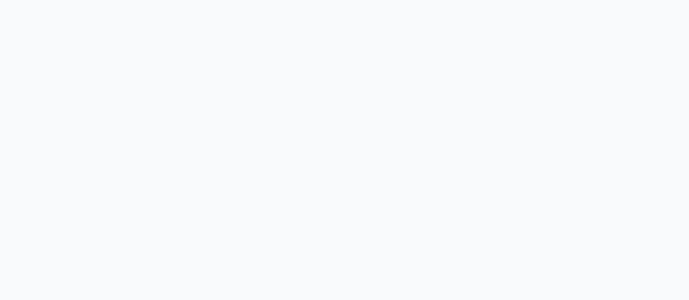
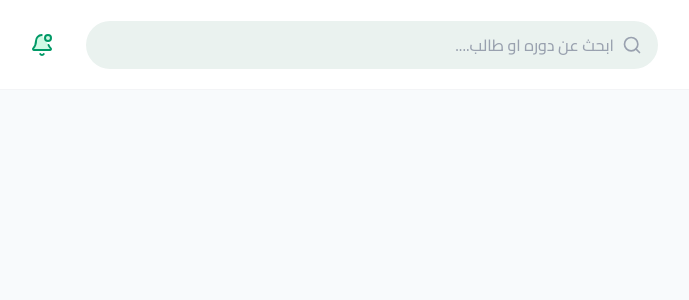
Before and after one commit to hossammohammed98/LearnHub, a Next.js app in the folder client/: page / in a window 1280 px wide. Before the commit this address had no page. Shown: the top 300 px of the page, without its empty margins (216-905 px from the left). Built offline with nearby package versions, Linux system fonts and the light colour scheme.

Commit message:
stetup the navbar of the student and the teacher

```diff
--- a/client/package.json
+++ b/client/package.json
@@ -11,6 +11,7 @@
   "dependencies": {
     "@hookform/resolvers": "^5.4.0",
     "axios": "^1.18.0",
+    "lucide-react": "^1.21.0",
     "next": "16.2.9",
     "react": "19.2.4",
     "react-dom": "19.2.4",
--- a/client/src/app/globals.css
+++ b/client/src/app/globals.css
@@ -9,7 +9,7 @@
   --color-surface-bg: #f8fafc;       /* Soft site background (Ghost White) */
 
   /* 3. Border Radius */
-  --radius-lg: 12px;                /* Cards and input fields */
+  --radius-lg: 30px;                /* Cards and input fields */
   --radius-md: 8px;                 /* Buttons */
 
   /* 4. Shadows (Level 1 & Level 2) */
--- a/client/src/app/page.tsx
+++ b/client/src/app/page.tsx
@@ -1,6 +1,14 @@
+import Navbar from "@/components/common/Navbar";
+import StudentNavBar from "@/features/student/components/StudentNavBar";
+import TeacherNavBar from "@/features/teacher/TeacherNavBar";
 import { redirect } from "next/navigation";
 
 export default function HomePage() {
   // تحويل المستخدم مباشرة إلى صفحة تسجيل الدخول
-  redirect("/login");
+  // redirect("/login");
+  return(
+    // <StudentNavBar></StudentNavBar>
+    <TeacherNavBar></TeacherNavBar>
+  )
+
 }
--- /dev/null
+++ b/client/src/components/common/Navbar.tsx
@@ -0,0 +1,45 @@
+'use client';
+
+import React from 'react';
+
+interface NavBarProps {
+  leftActions?: React.ReactNode;
+  centerContent?: React.ReactNode;
+  rightActions?: React.ReactNode;
+  logoText?: string;
+}
+
+function Navbar({ leftActions, centerContent, rightActions, logoText = 'تعلّم' }: NavBarProps) {
+  return (
+    // Base layout wrapper setup
+    <div className="w-full h-[90px] bg-white border-b border-gray-100 px-6 z-50 relative">
+
+      <div className="flex flex-row justify-between items-center h-full max-w-7xl mx-auto">
+
+        <div className="flex flex-row items-center gap-12 flex-1">
+          <div className="flex items-center">
+            <h2 className="font-bold text-2xl text-gray-900 tracking-tight">{logoText}</h2>
+          </div>
+
+
+          <nav className="hidden md:flex flex-row items-center gap-8 justify-start">
+            {rightActions}
+          </nav>
+        </div>
+
+        <div className="flex-1 max-w-md lg:max-w-xl mx-6 flex justify-center">
+          <div className="w-full">
+            {centerContent}
+          </div>
+        </div>
+
+        <div className="flex flex-row items-center gap-4 justify-end">
+          {leftActions}
+        </div>
+
+      </div>
+    </div>
+  );
+}
+
+export default Navbar;
--- /dev/null
+++ b/client/src/components/ui/NotificationBell.tsx
@@ -0,0 +1,31 @@
+'use client'
+import {BellDot} from 'lucide-react'
+import { useState } from 'react'
+function NotificationBell() {
+    const [isOpen,setIsOpen]=useState(false);
+    return (
+        <div className="relative flex items-center justify-center">
+            <button
+                className="p-2 rounded-xl hover:bg-gray-50 transition-colors focus:outline-none"
+                onClick={() => setIsOpen(!isOpen)}
+            >
+                <BellDot className="w-6 h-6 text-emerald-600 fill-emerald-100" />
+            </button>
+
+            {isOpen && (
+                <div className="absolute top-14 left-0 w-72 bg-white rounded-xl shadow-xl border border-gray-100 py-2 animate-in fade-in slide-in-from-top-3 duration-200">
+                    <div className="px-4 py-2 border-b border-gray-50 text-right">
+                        <span className="font-bold text-sm text-gray-700">الإشعارات</span>
+                    </div>
+
+                    <div className="w-full px-4 py-3 bg-amber-50/50 hover:bg-gray-50 transition-colors text-right cursor-pointer flex flex-col gap-1">
+                        <h2 className="text-sm font-semibold text-gray-800">لقد تخطيت المرحلة الأولى 🎉</h2>
+                        <span className="text-xs text-gray-400">منذ دقيقة واحدة</span>
+                    </div>
+                </div>
+            )}
+        </div>
+    )
+}
+
+export default NotificationBell
--- /dev/null
+++ b/client/src/components/ui/SearchBar.tsx
@@ -0,0 +1,21 @@
+import {Search} from 'lucide-react'
+interface SearchBarProps{
+    placeholder:string
+}
+function SearchBar({placeholder}:SearchBarProps) {
+    return (
+        <div className="relative w-full max-w-md sm:max-w-xl">
+            <input
+                type="text"
+                className="w-full rounded-lg p-3 pr-11 bg-[#eaf2ef] outline-none text-right font-medium placeholder-gray-400 focus:ring-2 focus:ring-emerald-500/20 transition-all"
+                placeholder={placeholder}
+            />
+
+            <div className="absolute inset-y-0 right-0 flex items-center pr-4 pointer-events-none">
+                <Search className="w-5 h-5 text-gray-400" />
+            </div>
+        </div>
+    )
+}
+
+export default SearchBar
--- /dev/null
+++ b/client/src/features/student/components/StudentNavBar.tsx
@@ -0,0 +1,22 @@
+import Navbar from '@/components/common/Navbar';
+import NotificationBell from '@/components/ui/NotificationBell';
+import SearchBar from '@/components/ui/SearchBar';
+import StudentNavLinks from './StudentNavLinks';
+
+function StudentNavBar() {
+
+  return (
+    <div className="flex flex-col min-h-screen">
+      <Navbar
+       centerContent={<SearchBar placeholder='ابحث عن دوره....'></SearchBar>}
+       leftActions={
+        <NotificationBell></NotificationBell>
+       }
+       rightActions={<StudentNavLinks></StudentNavLinks>}
+      >
+      </Navbar>
+    </div>
+  );
+}
+
+export default StudentNavBar;
--- /dev/null
+++ b/client/src/features/student/components/StudentNavLinks.tsx
@@ -0,0 +1,43 @@
+'use client';
+import Link from 'next/link';
+import { usePathname } from 'next/navigation';
+
+const ulData = [
+  { href: '/', name: 'الرئيسية' },
+  { href: '/browseCourse', name: 'تصفح المسارات' },
+];
+
+function StudentNavLinks() {
+  const pathname = usePathname();
+
+  const ulLinks = ulData.map((e) => {
+    const isActive = pathname === e.href;
+
+    return (
+      <Link
+        href={e.href}
+        key={e.name}
+        className={`relative pb-2 font-medium cursor-pointer sm:text-base text-sm transition-colors duration-300 block
+          after:content-[''] after:absolute after:bottom-0 after:h-0.5 after:bg-emerald-500
+          after:right-0 after:transition-all after:duration-300 after:ease-in-out after:pointer-events-none
+          ${isActive
+            ? 'text-emerald-500 after:w-full'
+            : 'text-gray-500 hover:text-emerald-600 after:w-0 hover:after:w-full'
+          }
+        `}
+      >
+        <li>{e.name}</li>
+      </Link>
+    );
+  });
+
+  return (
+    <nav className="hidden sm:block w-full max-w-md sm:max-w-xl">
+      <ul className="flex flex-row items-center gap-6 list-none w-full ">
+        {ulLinks}
+      </ul>
+    </nav>
+  );
+}
+
+export default StudentNavLinks;
--- /dev/null
+++ b/client/src/features/teacher/TeacherNavBar.tsx
@@ -0,0 +1,17 @@
+import Navbar from "@/components/common/Navbar"
+import NotificationBell from "@/components/ui/NotificationBell"
+import SearchBar from "@/components/ui/SearchBar"
+
+function TeacherNavBar() {
+    return (
+        <div className="flex flex-col min-h-screen">
+            <Navbar
+            centerContent={<SearchBar placeholder="ابحث عن دوره او طالب...."></SearchBar>}
+            leftActions={<NotificationBell></NotificationBell>}
+            ></Navbar>
+        </div>
+
+    )
+}
+
+export default TeacherNavBar
--- /dev/null
+++ b/client/src/lib/api-client.ts
@@ -0,0 +1,8 @@
+import axios from 'axios'
+
+export const apiClient=axios.create({
+    baseURL:process.env.NEXT_PUBLIC_API_URL,
+    headers:{
+        "Content-Type":'application/json'
+    },
+})
```
Also changed, not shown: client/src/services/course.service.ts (added), 1 other file (tests, documents, lock files or other folders).
